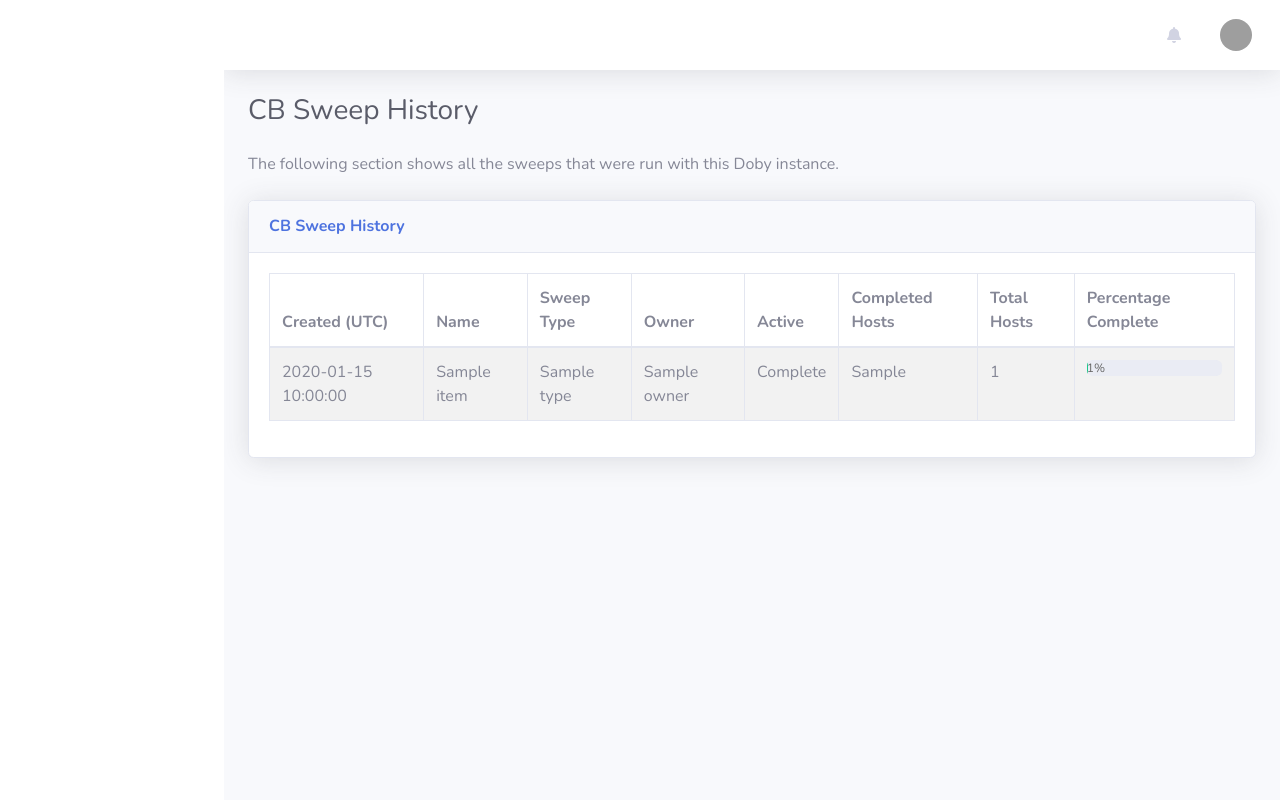
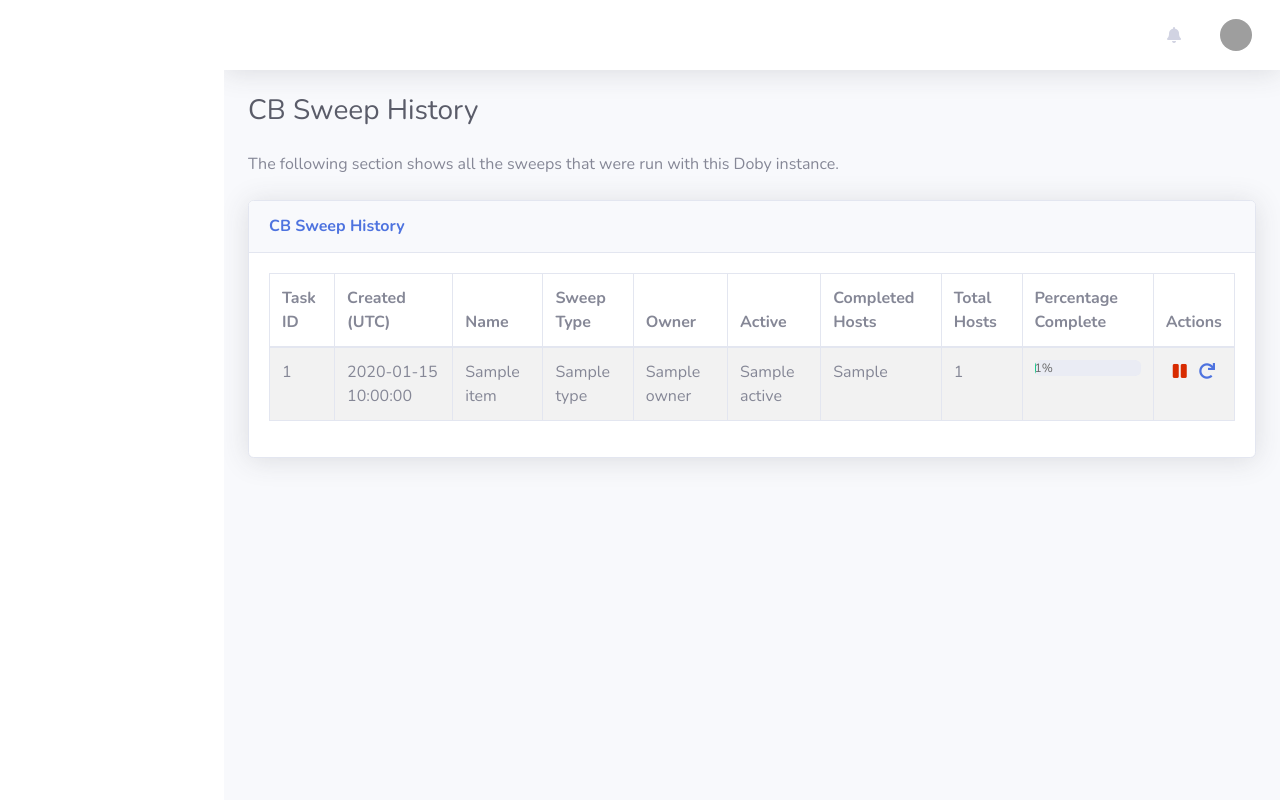
Before and after one commit to allthingsdfir/cb-bot, a Python web app: template application/templates/cb_history.html in a window 1280 px wide. Run offline with Jinja, Linux system fonts and the light colour scheme; the template is opened without the code that fills it: most values are stand-ins (such as "Sample title", 1, 10 or a date in 2020); some libraries are stand-ins or nearby versions; grey boxes are pictures that could not be loaded.

Commit message:
Added additional features to sweeps page.

```diff
--- a/application/templates/cb_history.html
+++ b/application/templates/cb_history.html
@@ -25,6 +25,7 @@
             <table id="cb_history_table" class="table table-bordered table-striped" id="dataTable" width="100%" cellspacing="0">
                 <thead>
                     <tr>
+                        <th>Task ID</th>
                         <th>Created (UTC)</th>
                         <th>Name</th>
                         <th>Sweep Type</th>
@@ -33,6 +34,7 @@
                         <th>Completed Hosts</th>
                         <th>Total Hosts</th>
                         <th>Percentage Complete</th>
+                        <th>Actions</th>
                     </tr>
                 </thead>
                 <!-- <tfoot>
@@ -51,11 +53,12 @@
                 <tbody>
                     {% for item in history %}
                     <tr>
+                        <td>{{ item.tuid }}</td>
                         <td>{{ item.created }}</td>
                         <td>{{ item.name }}</td>
                         <td>{{ item.type }}</td>
                         <td>{{ item.owner }}</td>
-                        <td>{% if item.active == True %}In Progress{% else %}Complete{% endif %}</td>
+                        <td>{{ item.active }}</td>
                         <td>{{ item.completed_hosts }}</td>
                         <td>{{ item.total_hosts }}</td>
                         <td>
@@ -63,6 +66,18 @@
                                 <div class="progress-bar bg-success" role="progressbar" style="width: {{ item.percentage_complete }}%" aria-valuenow="{{ item.percentage_complete }}"
                                     aria-valuemin="0" aria-valuemax="100"><font color="dimgray">{{ item.percentage_complete }}%</font></div>
                             </div>
+                        </td>
+                        <td align="center">
+                            <a href="/api/v1/stop/task/{{ item.tuid }}" style="color: #d82b00; padding-right: 8px;" {% if item.active %}{% else %}class="disabled"{% endif %}><i class="fas fa-pause"></i></a>
+                            <a href="/api/v1/restart/task/{{ item.tuid }}"><i class="fas fa-redo"></i></a>
+
+                            <style>
+                                a.disabled {
+                                    pointer-events: none;
+                                    opacity: 0.5;
+                                    cursor: default;
+                                }
+                            </style>
                         </td>
                     </tr>
                     {% endfor %}
@@ -81,5 +96,4 @@
 {% block apiscripts %}
     <script src="../static/vendor/datatables/js/jquery.dataTables.js"></script>
     <script src="../static/vendor/datatables/js/dataTables.bootstrap4.min.js"></script>
-    <script src="../static/vendor/json2html/js/json2html.js"></script>
 {% endblock %}
```
